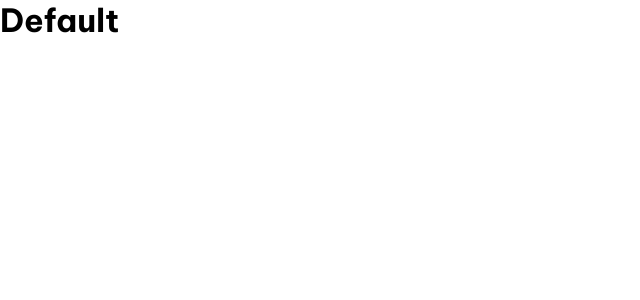
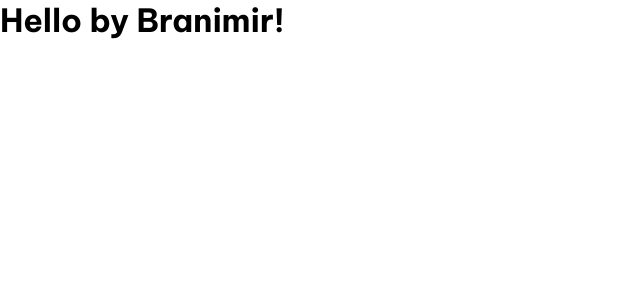
Before and after one commit to braboj/sensor-data-app, an Angular app in the folder frontend/tutorial/hello-world/: page / in a window 1280 px wide. Shown: the top 300 px of the page, without its empty margins (0-640 px from the left). Built offline with nearby package versions, Linux system fonts and the light colour scheme.

Commit message:
(#4) - Modify the hello world template as requested by the

```diff
--- a/frontend/tutorial/hello-world/src/app/app.component.ts
+++ b/frontend/tutorial/hello-world/src/app/app.component.ts
@@ -4,7 +4,7 @@ import {Component} from '@angular/core';
   selector: 'app-root',
   imports: [],
   template: `
-    <h1>Default</h1>
+    <h1>Hello by Branimir!</h1>
   `,
   styleUrls: ['./app.component.css'],
 })
--- a/frontend/tutorial/hello-world/src/index.html
+++ b/frontend/tutorial/hello-world/src/index.html
@@ -2,7 +2,7 @@
 <html lang="en">
 <head>
   <meta charset="utf-8">
-  <title>Default</title>
+  <title>Hello world!</title>
   <base href="/">
   <meta name="viewport" content="width=device-width, initial-scale=1">
   <link rel="icon" type="image/x-icon" href="favicon.ico">
```
